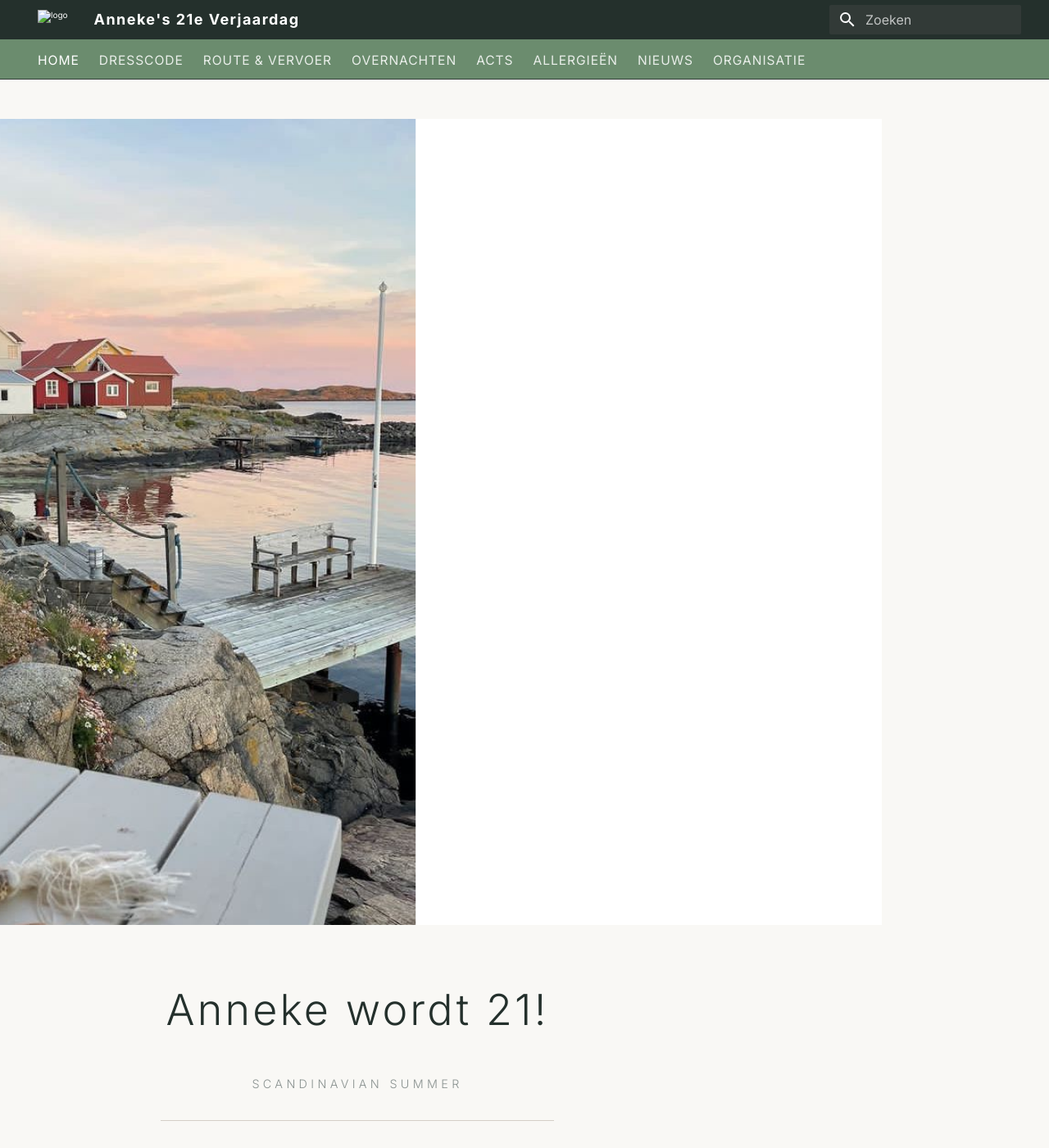
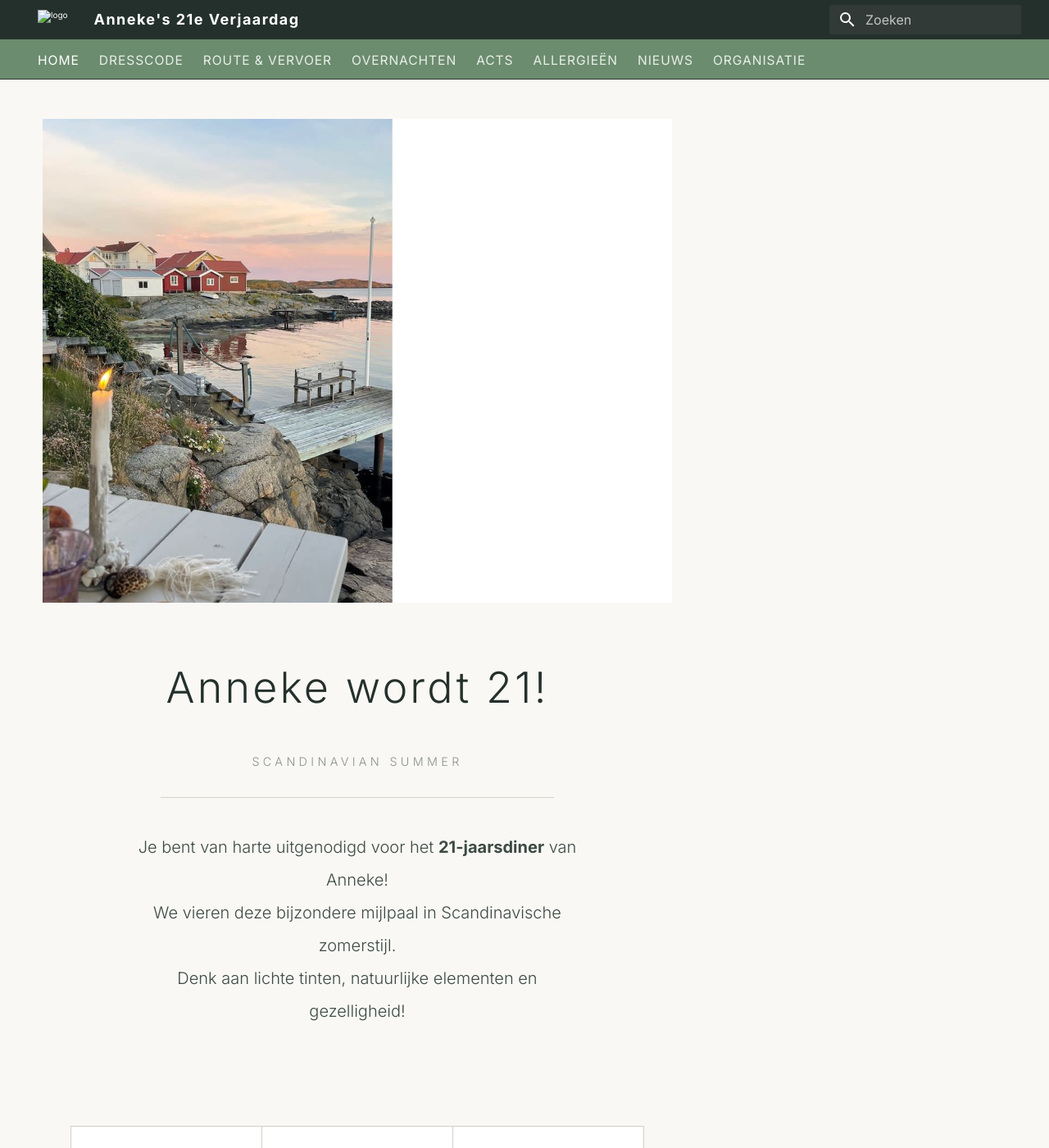
Before and after one commit to hans-blok/anneke-21-diner, an MkDocs documentation site: the page built from docs/index.md, in a window 1280 px wide and 1400 px high. Shown: the whole window at 82% size. Built offline with MkDocs 1.6.1 and Material for MkDocs 9.7.7, drawn with Linux system fonts in a browser that asks for light colours.

Commit message:
maak foto kleiner

```diff
--- a/docs/style/scandinavian.css
+++ b/docs/style/scandinavian.css
@@ -230,8 +230,9 @@
 
 .hero-full img {
   display: block;
-  width: 100%;
+  width: 60%;
   height: auto;
+  margin: 0 auto;
 }
 
 .hero-text-block {
```
